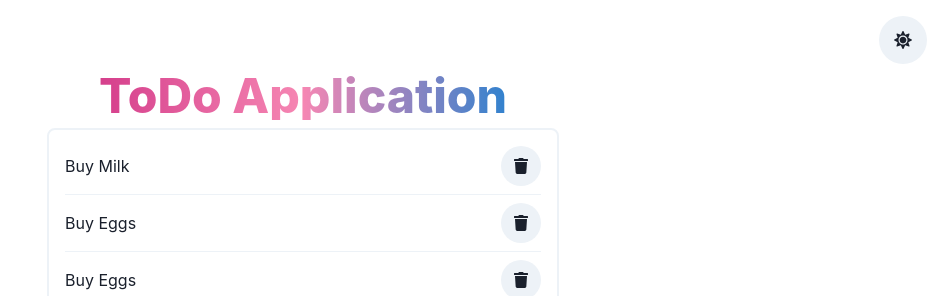
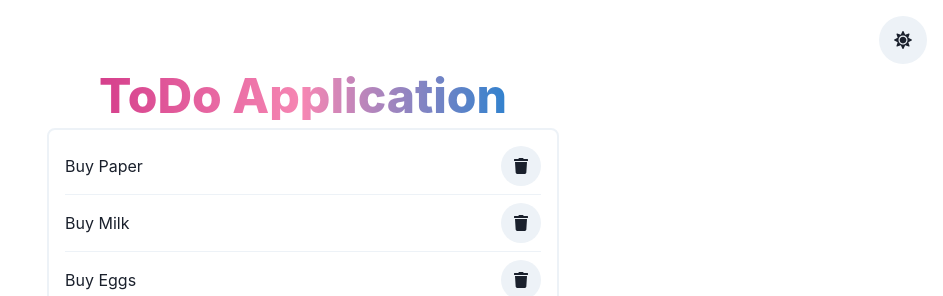
Before and after one commit to GeoBrodas/todo-chakra-react, a React (Create React App) app: page / in a window 1280 px wide. Shown: the top 296 px of the page, without its empty margins (337-1280 px from the left). Built offline with nearby package versions, Linux system fonts and the light colour scheme.

Commit message:
Add delete

```diff
--- a/src/components/App.jsx
+++ b/src/components/App.jsx
@@ -1,10 +1,35 @@
 import React from 'react'
+import { useState } from 'react'
 import { Heading, VStack, IconButton } from '@chakra-ui/react'
 import { FaSun } from 'react-icons/fa'
 import Todolist from './Todolist'
 import Addtodolist from './Addtodolist'
 
 function App() {
+  const initialTodos = [
+    {
+      id: '1',
+      name: 'Buy Paper',
+    },
+    {
+      id: '2',
+      name: 'Buy Milk',
+    },
+    {
+      id: '3',
+      name: 'Buy Eggs',
+    },
+  ]
+
+  const [todos, setTodos] = useState(initialTodos)
+
+  function deleteTodo(id) {
+    const newTodos = todos.filter((todo) => {
+      return todo.id !== id
+    })
+    setTodos(newTodos)
+  }
+
   return (
     <VStack p={4}>
       <IconButton
@@ -22,7 +47,7 @@ function App() {
       >
         ToDo Application
       </Heading>
-      <Todolist />
+      <Todolist todos={todos} deleteTodo={deleteTodo} />
       <Addtodolist />
     </VStack>
   )
--- a/src/components/Todolist.jsx
+++ b/src/components/Todolist.jsx
@@ -6,24 +6,18 @@ import {
   StackDivider,
   Text,
   VStack,
+  Badge,
 } from '@chakra-ui/react'
 import { FaTrash } from 'react-icons/fa'
 
-function Todolist() {
-  const todos = [
-    {
-      id: '1',
-      name: 'Buy Milk',
-    },
-    {
-      id: '2',
-      name: 'Buy Eggs',
-    },
-    {
-      id: '2',
-      name: 'Buy Eggs',
-    },
-  ]
+function Todolist({ todos, deleteTodo }) {
+  if (!todos.length) {
+    return (
+      <Badge colorScheme="green" p="4" m="4" borderRadius="lg">
+        Yay! No todos
+      </Badge>
+    )
+  }
 
   return (
     <VStack
@@ -40,7 +34,13 @@ function Todolist() {
         <HStack key={todo.id}>
           <Text>{todo.name}</Text>
           <Spacer />
-          <IconButton icon={<FaTrash />} isRound="true" />
+          <IconButton
+            icon={<FaTrash />}
+            isRound="true"
+            onClick={() => {
+              deleteTodo(todo.id)
+            }}
+          />
         </HStack>
       ))}
     </VStack>
```
